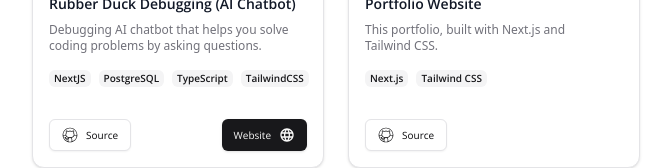
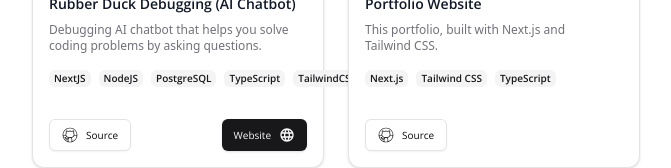
Before and after one commit to johnsward/portfolio, a Next.js app: page / in a window 1280 px wide. Shown: the part 1516-1684 px from the top of the page, without its empty margins (304-975 px from the left). Built offline with nearby package versions, Linux system fonts and the light colour scheme.

Commit message:
Small addition

```diff
--- a/src/app/data/projects.ts
+++ b/src/app/data/projects.ts
@@ -5,7 +5,7 @@ export const projects = [
         link: "https://rubber-duck-app.vercel.app/",
         sourceLink: "https://github.com/johnsward/rubber-duck-app",
         image: "/images/rubber-duck.png",
-        techStack: ["NextJS", "PostgreSQL", "TypeScript", "TailwindCSS"],
+        techStack: ["NextJS", "NodeJS", "PostgreSQL", "TypeScript", "TailwindCSS"],
     },
 
     {
@@ -13,7 +13,7 @@ export const projects = [
         description: "This portfolio, built with Next.js and Tailwind CSS.",
         sourceLink: "https://github.com/johnsward/portfolio",
         image: "/images/portfolio.png",
-        techStack: ["Next.js", "Tailwind CSS"],
+        techStack: ["Next.js", "Tailwind CSS", "TypeScript"],
 
     },
     {
```
